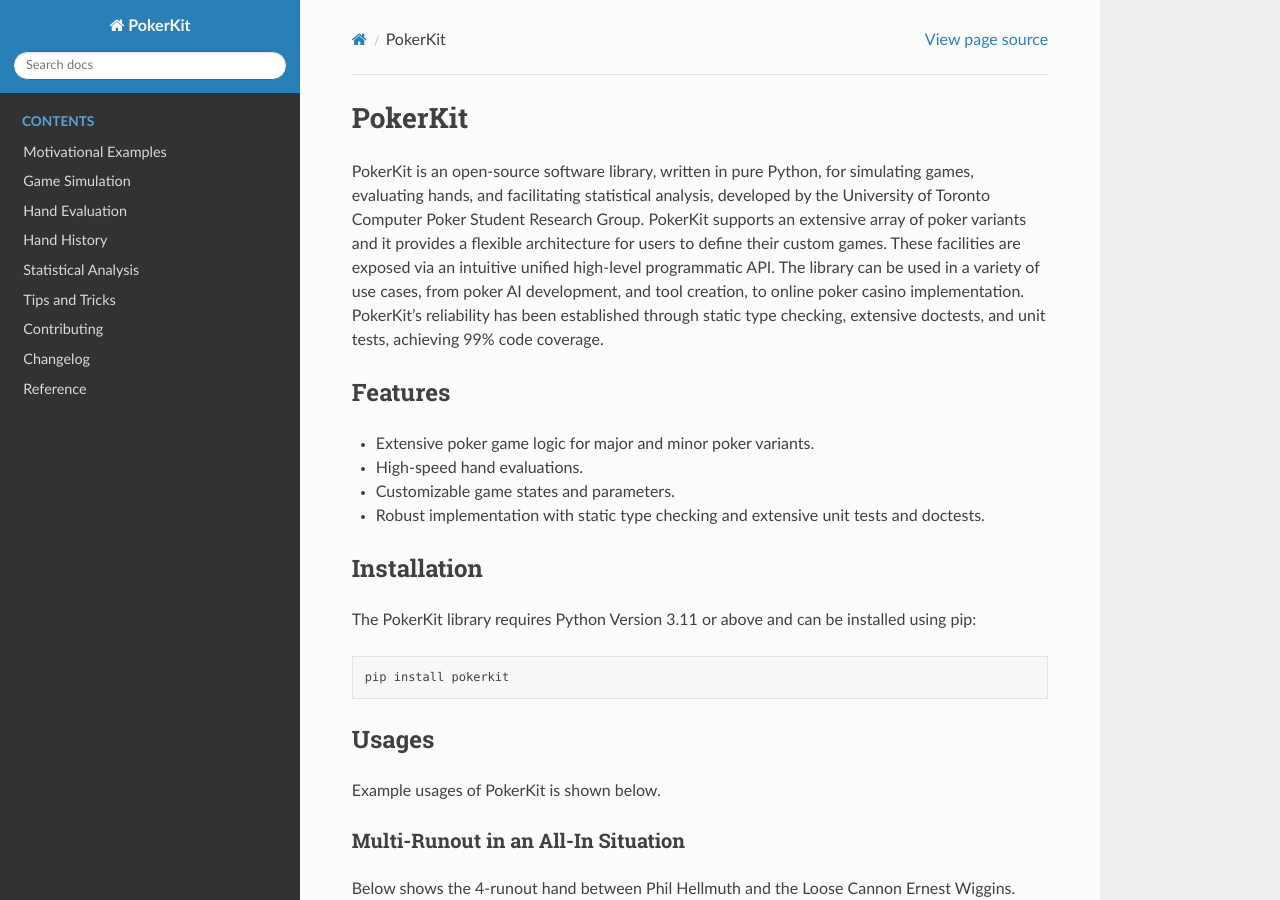
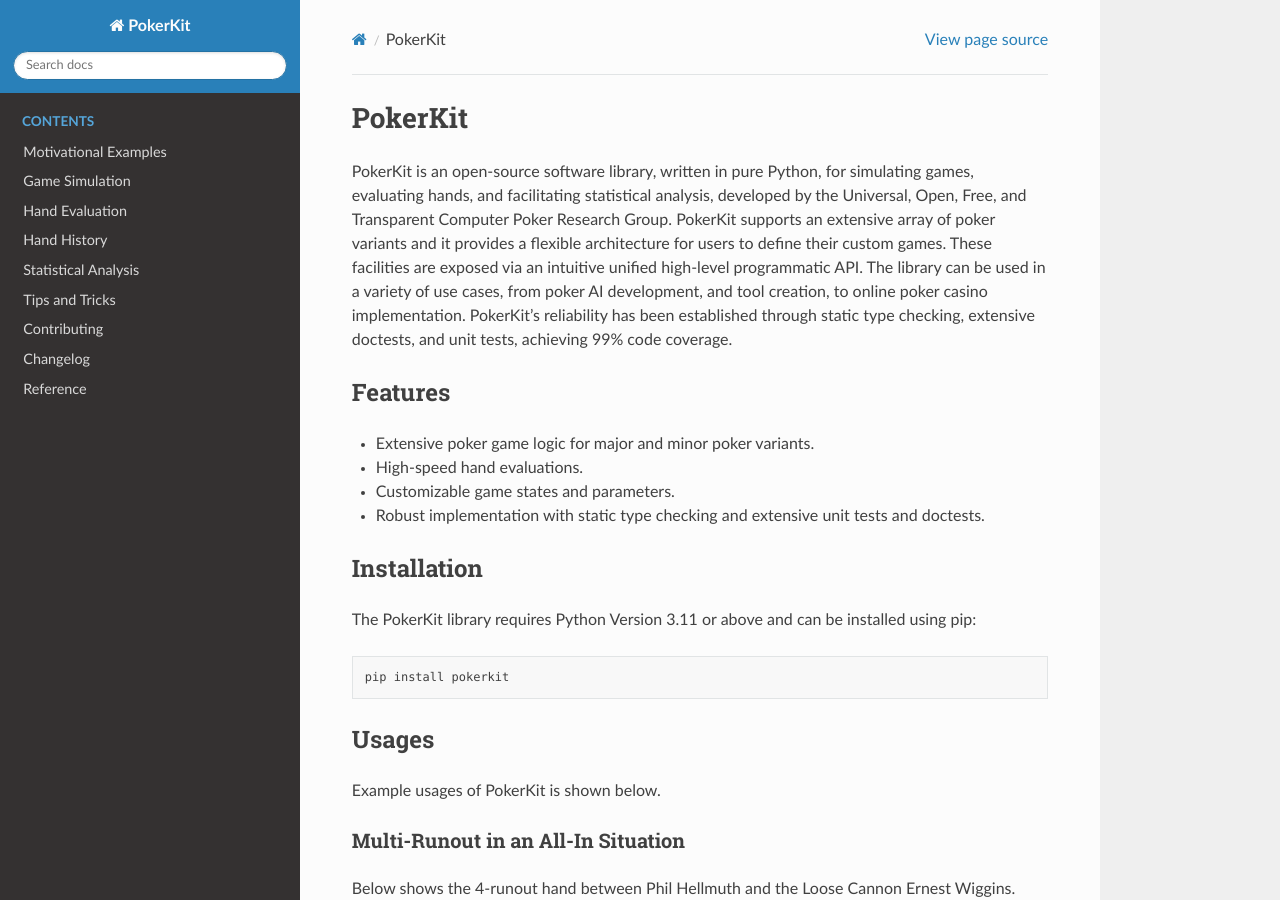
Before and after one commit to uoftcprg/pokerkit, a Sphinx documentation site: the page built from docs/index.rst, in a window 1280 px wide and 900 px high. Built offline with Sphinx 7.4.7 and the Read the Docs theme 3.1.0, drawn with Linux system fonts in a browser that asks for light colours; some of the changed text lies outside the part shown.

Commit message:
Change organization name

```diff
--- a/README.rst
+++ b/README.rst
@@ -2,7 +2,7 @@
 PokerKit
 ========
 
-PokerKit is an open-source software library, written in pure Python, for simulating games, evaluating hands, and facilitating statistical analysis, developed by the University of Toronto Computer Poker Student Research Group. PokerKit supports an extensive array of poker variants and it provides a flexible architecture for users to define their custom games. These facilities are exposed via an intuitive unified high-level programmatic API. The library can be used in a variety of use cases, from poker AI development, and tool creation, to online poker casino implementation. PokerKit's reliability has been established through static type checking, extensive doctests, and unit tests, achieving 99% code coverage.
+PokerKit is an open-source software library, written in pure Python, for simulating games, evaluating hands, and facilitating statistical analysis, developed by the Universal, Open, Free, and Transparent Computer Poker Research Group. PokerKit supports an extensive array of poker variants and it provides a flexible architecture for users to define their custom games. These facilities are exposed via an intuitive unified high-level programmatic API. The library can be used in a variety of use cases, from poker AI development, and tool creation, to online poker casino implementation. PokerKit's reliability has been established through static type checking, extensive doctests, and unit tests, achieving 99% code coverage.
 
 Features
 --------
--- a/docs/conf.py
+++ b/docs/conf.py
@@ -12,8 +12,8 @@
 # https://www.sphinx-doc.org/en/master/usage/configuration.html#project-information
 
 project = 'PokerKit'
-copyright = '2023, University of Toronto Computer Poker Student Research Group'
-author = 'University of Toronto Computer Poker Student Research Group'
+copyright = '2023, Universal, Open, Free, and Transparent Computer Poker Research Group'
+author = 'Universal, Open, Free, and Transparent Computer Poker Research Group'
 release = '0.6.3'
 
 # -- General configuration ---------------------------------------------------
--- a/setup.py
+++ b/setup.py
@@ -9,8 +9,8 @@
     long_description=open('README.rst').read(),
     long_description_content_type='text/x-rst',
     url='https://github.com/uoftcprg/pokerkit',
-    author='University of Toronto Computer Poker Student Research Group',
-    author_email='uoftcprg@studentorg.utoronto.ca',
+    author='Universal, Open, Free, and Transparent Computer Poker Research Group',
+    author_email='juhok@andrew.cmu.edu',
     license='MIT',
     classifiers=[
         'Development Status :: 5 - Production/Stable',
```
Also changed, not shown: 1 other file.
